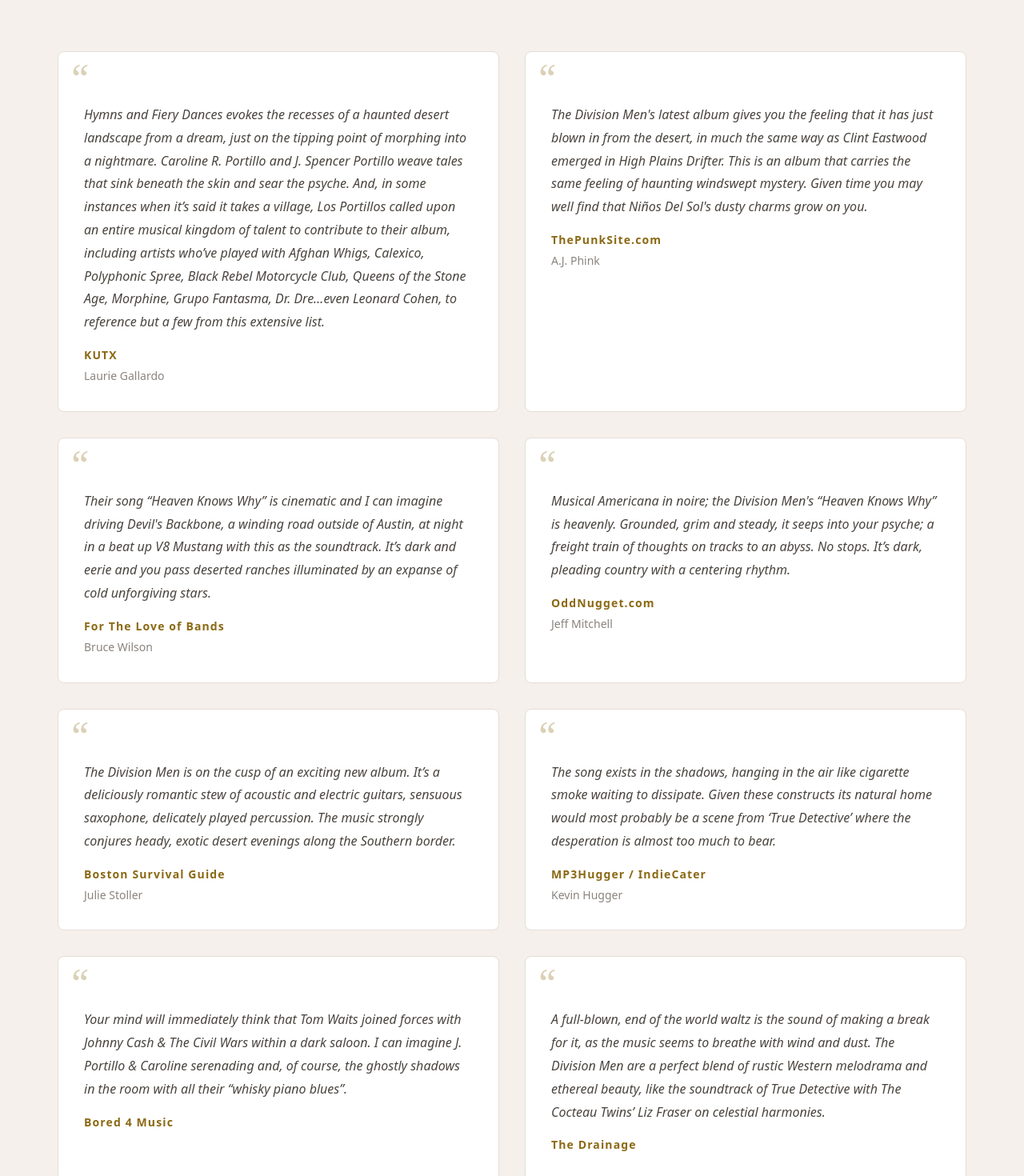
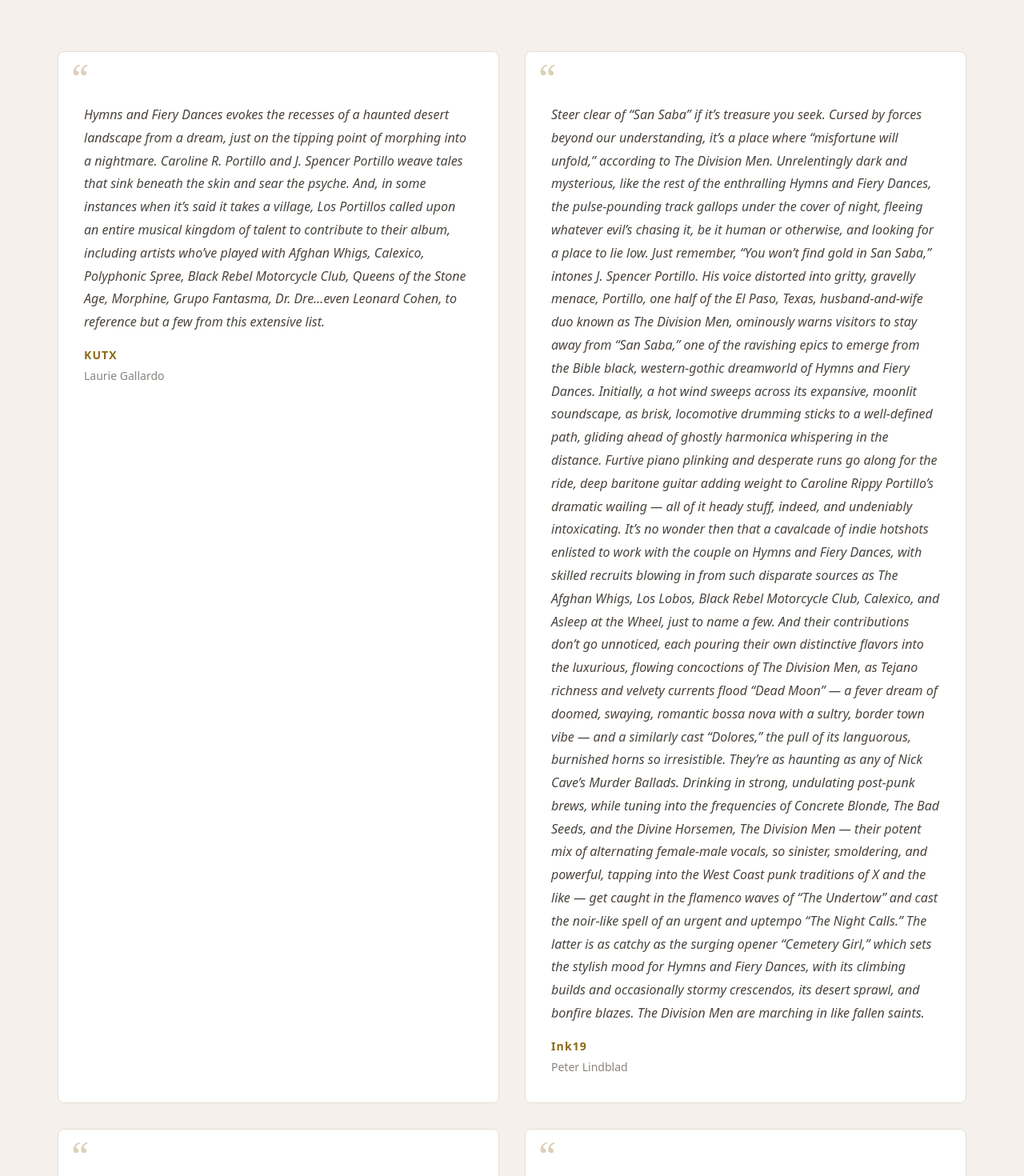
Before and after one commit to bobbysmith/divisionmenband, a React (Vite) app: page / in a window 1280 px wide. Shown: the part 6920-8390 px from the top of the page at 80% size. Built offline with nearby package versions, Linux system fonts and the light colour scheme.

Commit message:
new review

```diff
--- a/src/data/reviews.ts
+++ b/src/data/reviews.ts
@@ -15,6 +15,18 @@ export const reviews: Review[] = [
       'Morphine, Grupo Fantasma, Dr. Dre…even Leonard Cohen, to reference but a few from this extensive list.',
     publication: 'KUTX',
     author: 'Laurie Gallardo',
+  },
+  {
+    quote:
+      'Steer clear of “San Saba” if it’s treasure you seek. Cursed by forces beyond our understanding, it’s a place where “misfortune will unfold,” according to The Division Men. Unrelentingly dark and mysterious, like the rest of the enthralling Hymns and Fiery Dances, the pulse-pounding track gallops under the cover of night, fleeing whatever evil’s chasing it, be it human or otherwise, and looking for a place to lie low. Just remember, “You won’t find gold in San Saba,” intones J. Spencer Portillo.\n' +
+      '\n' +
+      'His voice distorted into gritty, gravelly menace, Portillo, one half of the El Paso, Texas, husband-and-wife duo known as The Division Men, ominously warns visitors to stay away from “San Saba,” one of the ravishing epics to emerge from the Bible black, western-gothic dreamworld of Hymns and Fiery Dances. Initially, a hot wind sweeps across its expansive, moonlit soundscape, as brisk, locomotive drumming sticks to a well-defined path, gliding ahead of ghostly harmonica whispering in the distance. Furtive piano plinking and desperate runs go along for the ride, deep baritone guitar adding weight to Caroline Rippy Portillo’s dramatic wailing — all of it heady stuff, indeed, and undeniably intoxicating.\n' +
+      '\n' +
+      'It’s no wonder then that a cavalcade of indie hotshots enlisted to work with the couple on Hymns and Fiery Dances, with skilled recruits blowing in from such disparate sources as The Afghan Whigs, Los Lobos, Black Rebel Motorcycle Club, Calexico, and Asleep at the Wheel, just to name a few. And their contributions don’t go unnoticed, each pouring their own distinctive flavors into the luxurious, flowing concoctions of The Division Men, as Tejano richness and velvety currents flood “Dead Moon” — a fever dream of doomed, swaying, romantic bossa nova with a sultry, border town vibe — and a similarly cast “Dolores,” the pull of its languorous, burnished horns so irresistible. They’re as haunting as any of Nick Cave’s Murder Ballads.\n' +
+      '\n' +
+      'Drinking in strong, undulating post-punk brews, while tuning into the frequencies of Concrete Blonde, The Bad Seeds, and the Divine Horsemen, The Division Men — their potent mix of alternating female-male vocals, so sinister, smoldering, and powerful, tapping into the West Coast punk traditions of X and the like — get caught in the flamenco waves of “The Undertow” and cast the noir-like spell of an urgent and uptempo “The Night Calls.” The latter is as catchy as the surging opener “Cemetery Girl,” which sets the stylish mood for Hymns and Fiery Dances, with its climbing builds and occasionally stormy crescendos, its desert sprawl, and bonfire blazes. The Division Men are marching in like fallen saints.',
+    publication: 'Ink19',
+    author: 'Peter Lindblad',
   },
   {
     quote:
```
